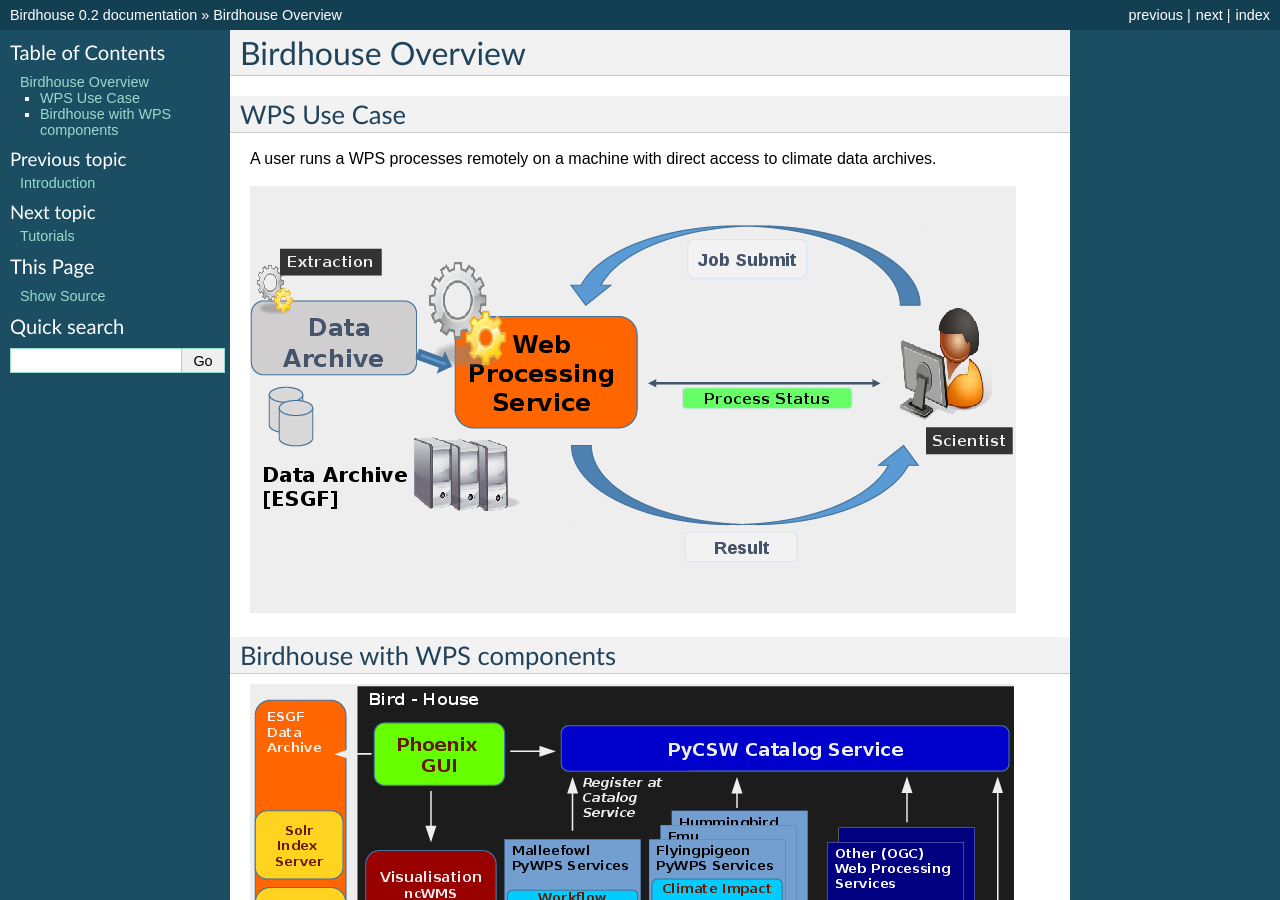
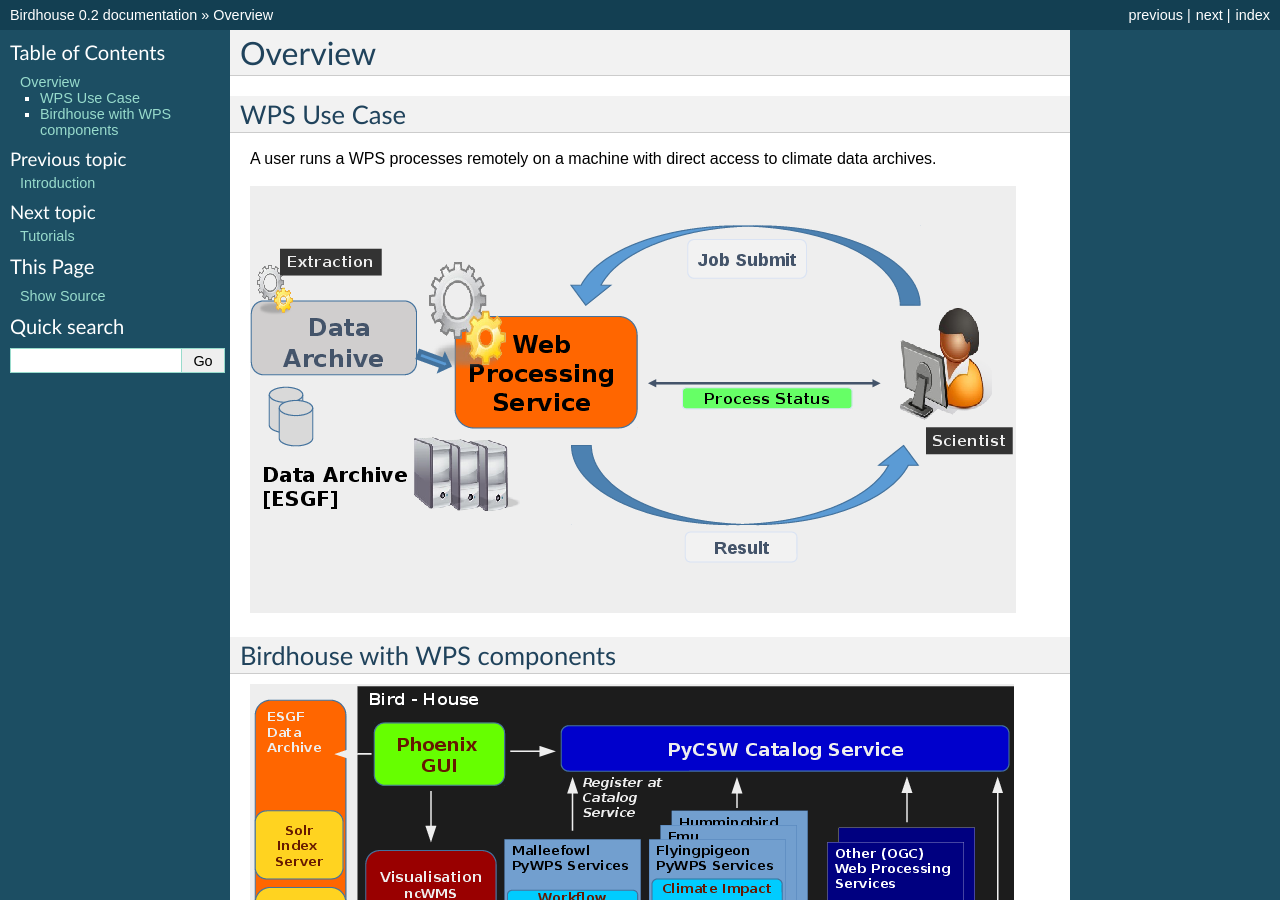
Before and after one commit to bird-house/birdhouse-docs, a Sphinx documentation site: the page built from docs/source/overview.rst, in a window 1280 px wide and 900 px high. Built offline with Sphinx 7.4.7, drawn with Linux system fonts in a browser that asks for light colours; some of the changed text lies outside the part shown.

Commit message:
update overview and docker

```diff
--- a/docs/source/docker.rst
+++ b/docs/source/docker.rst
@@ -2,4 +2,4 @@
 ---------------------------
 
 * `Birdhouse docker images on Docker Hub <https://registry.hub.docker.com/repos/birdhouse/>`_
-* `Example: running Emu WPS in docker <http://emu.readthedocs.org/en/latest/#example-using-docker>`_
+* :ref:`Example: running Emu WPS in Docker <emu:tutorial>`
--- a/docs/source/overview.rst
+++ b/docs/source/overview.rst
@@ -1,12 +1,11 @@
 .. _overview:
 
-******************
-Birdhouse Overview
-******************
+========
+Overview
+========
 
 .. _wps_use_case:
 
-============
 WPS Use Case
 ============
 
@@ -16,7 +15,6 @@
 
 .. _birdhouse_overview:
 
-=============================
 Birdhouse with WPS components
 =============================
 
```
